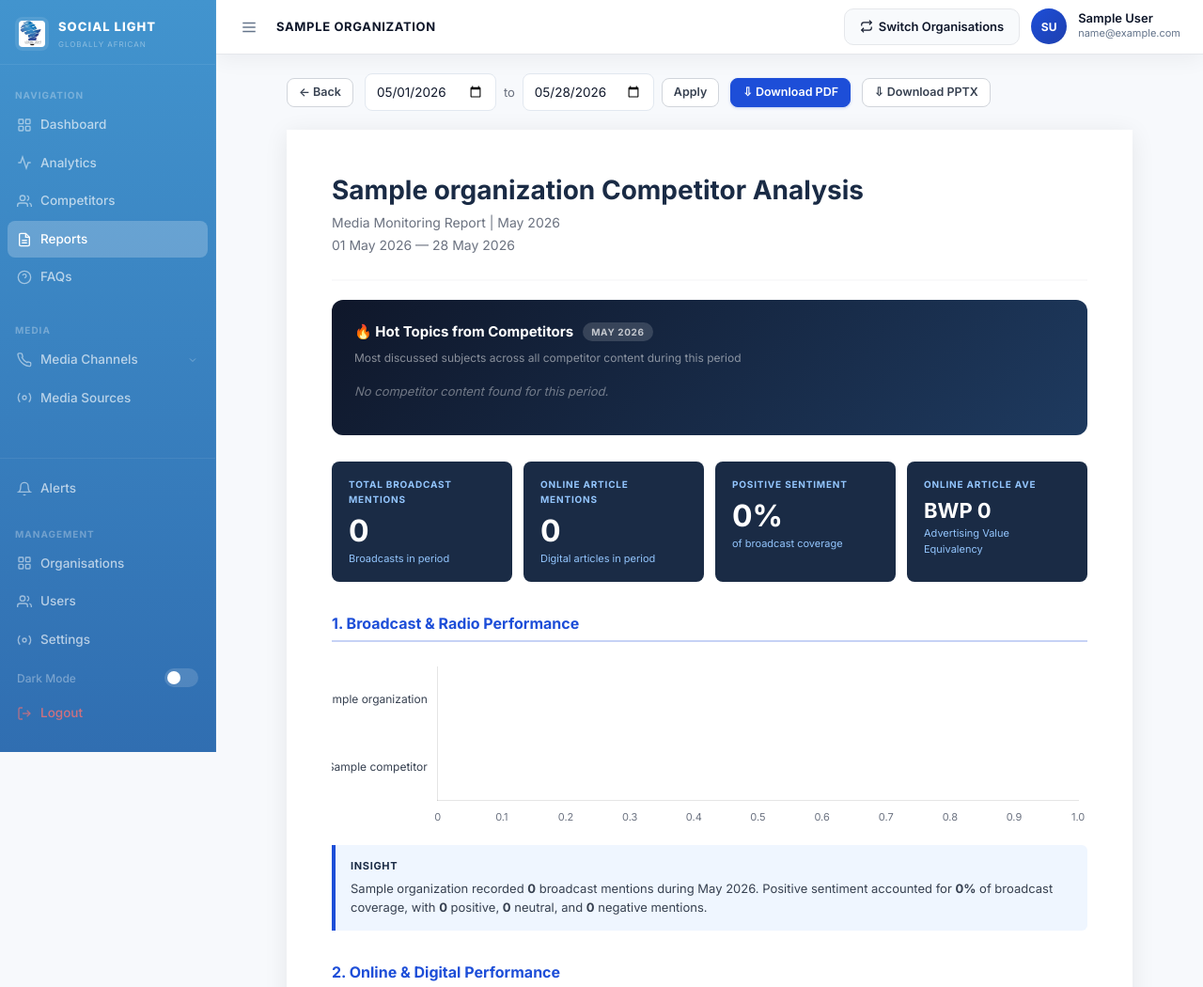
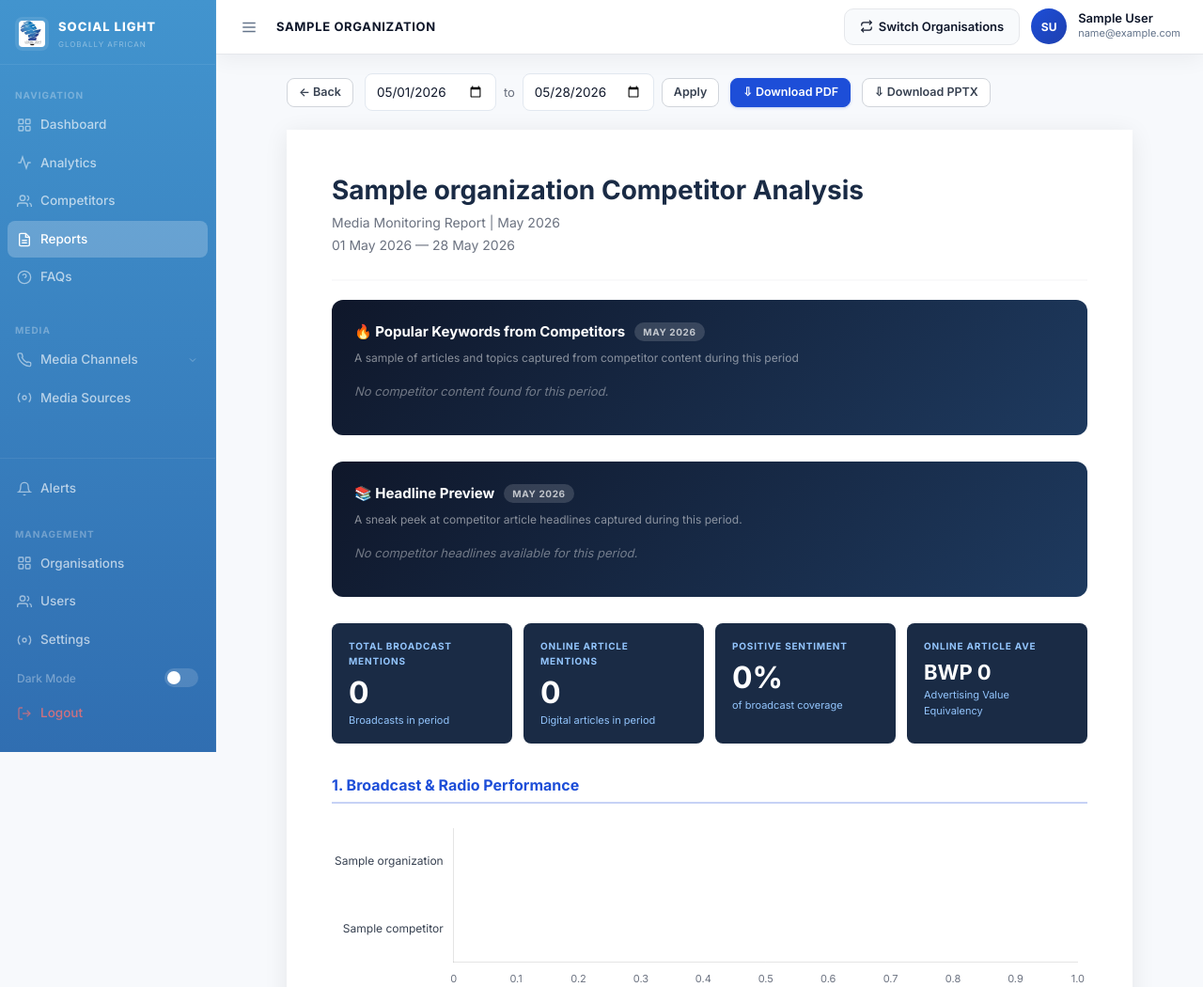
Before and after one commit to Social-Light/social-light-platform, a Django app: page /app/reports/00000000-0000-0000-0000-000000000001/competitor/ in a window 1280 px wide. Shown: the top 1050 px of the page at 94% size. Run offline with Django 5.2, Linux system fonts and the light colour scheme; a user stored in the database is signed in; tables that the repository leaves empty hold one stand-in row (values such as "Sample post").

Commit message:
change competitor report

```diff
--- a/monitor/templates/monitor/report_competitor.html
+++ b/monitor/templates/monitor/report_competitor.html
@@ -341,13 +341,13 @@
   </div>
   <hr class="rpt-divider">
 
-  <!-- ── Hot Topics ──────────────────────────────────────────────────────── -->
+  <!-- ── Popular Keywords ──────────────────────────────────────────────────────── -->
   <div class="rpt-hot-section">
     <div class="rpt-hot-header">
-      <p class="rpt-hot-title">&#128293; Hot Topics from Competitors</p>
+      <p class="rpt-hot-title">&#128293; Popular Keywords from Competitors</p>
       <span class="rpt-hot-badge">{{ month_label }}</span>
     </div>
-    <p class="rpt-hot-sub">Most discussed subjects across all competitor content during this period</p>
+    <p class="rpt-hot-sub">A sample of articles and topics captured from competitor content during this period</p>
 
     {% if hot_topics %}
     <!-- Word cloud chips -->
@@ -387,6 +387,25 @@
     <div class="rpt-hot-bars" id="hotBars" data-topics="{{ hot_topics_json|escapejs }}"></div>
     {% else %}
     <p class="rpt-hot-empty">No competitor content found for this period.</p>
+    {% endif %}
+  </div>
+
+  <!-- ── Headline Preview ───────────────────────────────────────────────────── -->
+  <div class="rpt-hot-section">
+    <div class="rpt-hot-header">
+      <p class="rpt-hot-title">&#128218; Headline Preview</p>
+      <span class="rpt-hot-badge">{{ month_label }}</span>
+    </div>
+    <p class="rpt-hot-sub">A sneak peek at competitor article headlines captured during this period.</p>
+
+    {% if headline_preview %}
+    <ul class="rpt-headline-list">
+      {% for headline in headline_preview %}
+      <li class="rpt-headline-item">{{ headline }}</li>
+      {% endfor %}
+    </ul>
+    {% else %}
+    <p class="rpt-hot-empty">No competitor headlines available for this period.</p>
     {% endif %}
   </div>
 
--- a/monitor/views.py
+++ b/monitor/views.py
@@ -2193,22 +2193,27 @@ def report_competitor(request, org_id):
     org_art_reach = art_qs.aggregate(s=Sum('reach'))['s'] or 0
 
     # ── Competitor data ───────────────────────────────────────────────────────
-    comp_names = list(org.competitors.values_list('name', flat=True))
-    comp_orgs = {o.name: o for o in Organization.objects.filter(name__in=comp_names)}
-
-    # Per-competitor counts
+    competitors = list(org.competitors.all())
+
+    def terms_q(comp):
+        q = Q()
+        for term in comp.match_terms():
+            q |= Q(headline__icontains=term) | Q(summary__icontains=term)
+        return q
+
+    # Per-competitor counts using keyword matches from the competitors page
     comp_data = {}
-    for cname in comp_names:
-        co = comp_orgs.get(cname)
-        if co:
-            c_bc = BroadcastMention.objects.filter(organization=co, date_published__range=(df, dt)).count()
-            c_art = OnlineArticle.objects.filter(organization=co, date_published__range=(df, dt)).count()
-            c_print = PrintArticle.objects.filter(organization=co, date_published__range=(df, dt)).count()
-            c_soc = SocialMediaPost.objects.filter(organization=co, date_published__range=(df, dt)).count()
-            c_ave = OnlineArticle.objects.filter(organization=co, date_published__range=(df, dt)).aggregate(s=Sum('ave'))['s'] or 0
+    for comp in competitors:
+        name_q = terms_q(comp)
+        if not name_q:
+            c_bc = c_art = c_print = c_soc = c_ave = 0
         else:
-            c_bc = c_art = c_print = c_soc = c_ave = 0
-        comp_data[cname] = {'bc': c_bc, 'art': c_art, 'print': c_print, 'soc': c_soc, 'ave': c_ave}
+            c_bc = bc_qs.filter(name_q).count()
+            c_art = art_qs.filter(name_q).count()
+            c_print = print_qs.filter(name_q).count()
+            c_soc = soc_qs.filter(name_q).count()
+            c_ave = art_qs.filter(name_q).aggregate(s=Sum('ave'))['s'] or 0
+        comp_data[comp.name] = {'bc': c_bc, 'art': c_art, 'print': c_print, 'soc': c_soc, 'ave': c_ave}
 
     # ── Build row lists (sorted desc by count) ────────────────────────────────
     def _make_rows(org_count, comp_key):
@@ -2298,14 +2303,26 @@ def report_competitor(request, org_id):
 
     # ── Hot topics from competitor content ────────────────────────────────────
     comp_texts = []
-    for cname in comp_names:
-        co = comp_orgs.get(cname)
-        if co:
-            comp_texts += list(OnlineArticle.objects.filter(organization=co, date_published__range=(df, dt)).values_list('headline', flat=True))
-            comp_texts += list(PrintArticle.objects.filter(organization=co, date_published__range=(df, dt)).values_list('headline', flat=True))
-            comp_texts += list(BroadcastMention.objects.filter(organization=co, date_published__range=(df, dt)).values_list('headline', flat=True))
-            comp_texts += list(SocialMediaPost.objects.filter(organization=co, date_published__range=(df, dt)).values_list('headline', flat=True))
+    comp_article_headlines = []
+    for comp in competitors:
+        name_q = terms_q(comp)
+        if not name_q:
+            continue
+        comp_texts += list(art_qs.filter(name_q).values_list('headline', flat=True))
+        comp_texts += list(print_qs.filter(name_q).values_list('headline', flat=True))
+        comp_texts += list(bc_qs.filter(name_q).values_list('headline', flat=True))
+        comp_texts += list(soc_qs.filter(name_q).values_list('headline', flat=True))
+        comp_article_headlines += list(art_qs.filter(name_q).values_list('headline', flat=True))
+        comp_article_headlines += list(print_qs.filter(name_q).values_list('headline', flat=True))
     hot_topics = _hot_topics(comp_texts, top_n=20)
+    headline_preview = []
+    seen_headlines = set()
+    for headline in comp_article_headlines:
+        if headline and headline not in seen_headlines:
+            seen_headlines.add(headline)
+            headline_preview.append(headline)
+        if len(headline_preview) >= 8:
+            break
     hot_topics_json = json.dumps(hot_topics)
 
     # ── JSON for charts ───────────────────────────────────────────────────────
@@ -2357,6 +2374,7 @@ def report_competitor(request, org_id):
         # Hot topics
         'hot_topics': hot_topics,
         'hot_topics_json': hot_topics_json,
+        'headline_preview': headline_preview,
         # Chart JSON
         'bc_json': bc_json,
         'art_json': art_json,
@@ -2411,20 +2429,25 @@ def report_competitor_pptx(request, org_id):
     org_art_reach = art_qs.aggregate(s=Sum('reach'))['s'] or 0
 
     # ── Competitor data ───────────────────────────────────────────────────────
-    comp_names = list(org.competitors.values_list('name', flat=True))
-    comp_orgs = {o.name: o for o in Organization.objects.filter(name__in=comp_names)}
+    competitors = list(org.competitors.all())
+
+    def terms_q(comp):
+        q = Q()
+        for term in comp.match_terms():
+            q |= Q(headline__icontains=term) | Q(summary__icontains=term)
+        return q
 
     comp_data = {}
-    for cname in comp_names:
-        co = comp_orgs.get(cname)
-        if co:
-            c_bc = BroadcastMention.objects.filter(organization=co, date_published__range=(df, dt)).count()
-            c_art = OnlineArticle.objects.filter(organization=co, date_published__range=(df, dt)).count()
-            c_print = PrintArticle.objects.filter(organization=co, date_published__range=(df, dt)).count()
-            c_soc = SocialMediaPost.objects.filter(organization=co, date_published__range=(df, dt)).count()
+    for comp in competitors:
+        name_q = terms_q(comp)
+        if not name_q:
+            c_bc = c_art = c_print = c_soc = 0
         else:
-            c_bc = c_art = c_print = c_soc = 0
-        comp_data[cname] = {'bc': c_bc, 'art': c_art, 'print': c_print, 'soc': c_soc}
+            c_bc = bc_qs.filter(name_q).count()
+            c_art = art_qs.filter(name_q).count()
+            c_print = print_qs.filter(name_q).count()
+            c_soc = soc_qs.filter(name_q).count()
+        comp_data[comp.name] = {'bc': c_bc, 'art': c_art, 'print': c_print, 'soc': c_soc}
 
     def _make_rows(org_count, comp_key):
         rows = [{'name': org.name, 'count': org_count, 'is_org': True}]
```
Also changed, not shown: monitor/templates/monitor/dashboard.html (+5 -5 lines), monitor/templates/monitor/manage_organizations.html (+47 -2 lines).
